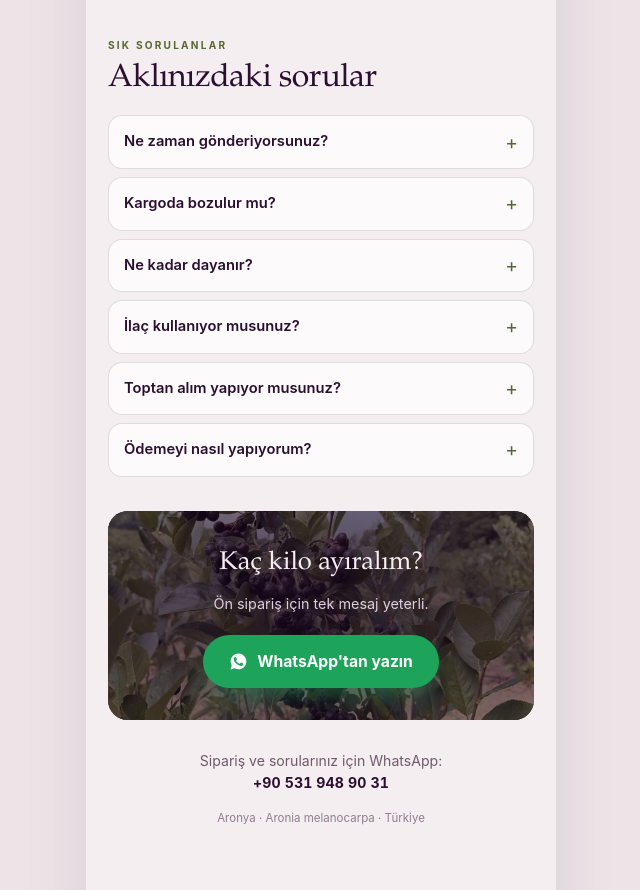
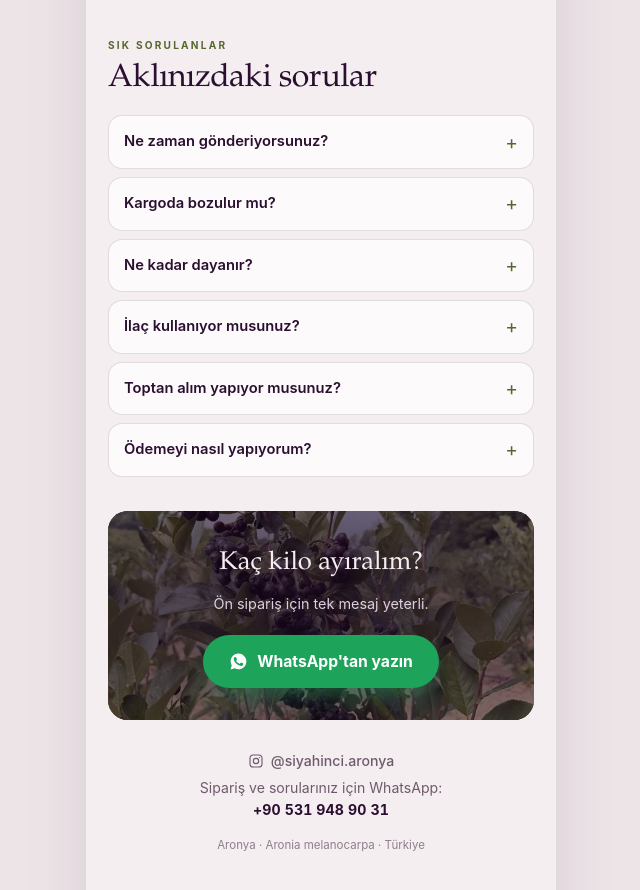
Before and after one commit to sesta-erdem/aronya, a plain HTML site: page index.html in a window 1280 px wide. Shown: the part 4708-5598 px from the top of the page, without its empty margins (319-959 px from the left). Drawn offline with Linux system fonts and the light colour scheme.

Commit message:
Instagram hesabını siteye bağla (@siyahinci.aronya)
Co-Authored-By: Claude Opus 5 <noreply@anthropic.com>

```diff
--- a/index.html
+++ b/index.html
@@ -30,7 +30,7 @@ const AYARLAR = {
 
   // WhatsApp numarası: ülke kodu ile, başında + veya 0 olmadan.
   whatsapp: "905319489031",
-  instagram: "",
+  instagram: "siyahinci.aronya",
 
   /* ── FİYAT ────────────────────────────────────────────────────
      Paket fiyatı = o pakete ait kilo fiyatı × kg. Fiyatlara kargo
```
Also changed, not shown: 1 other file.
